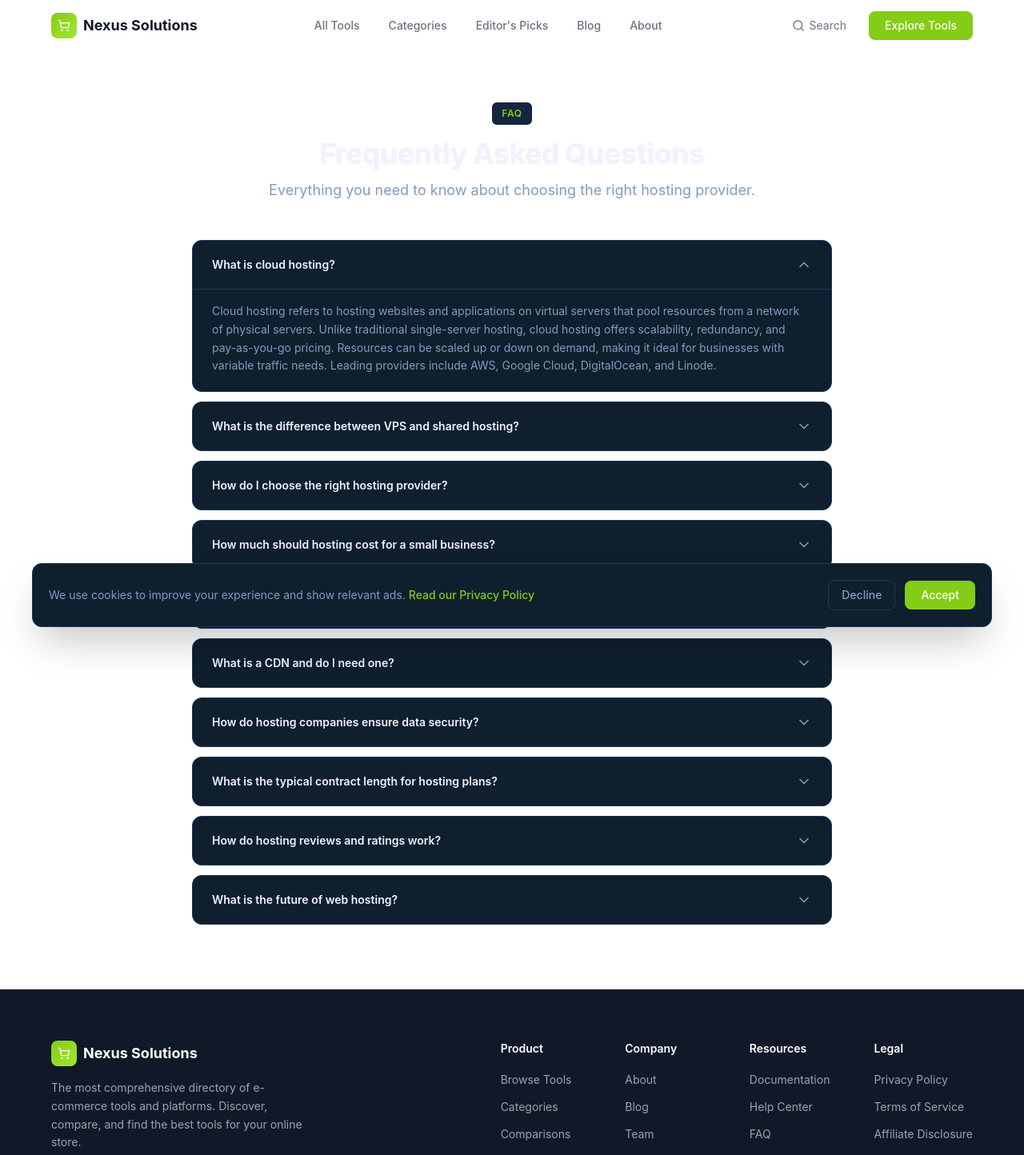
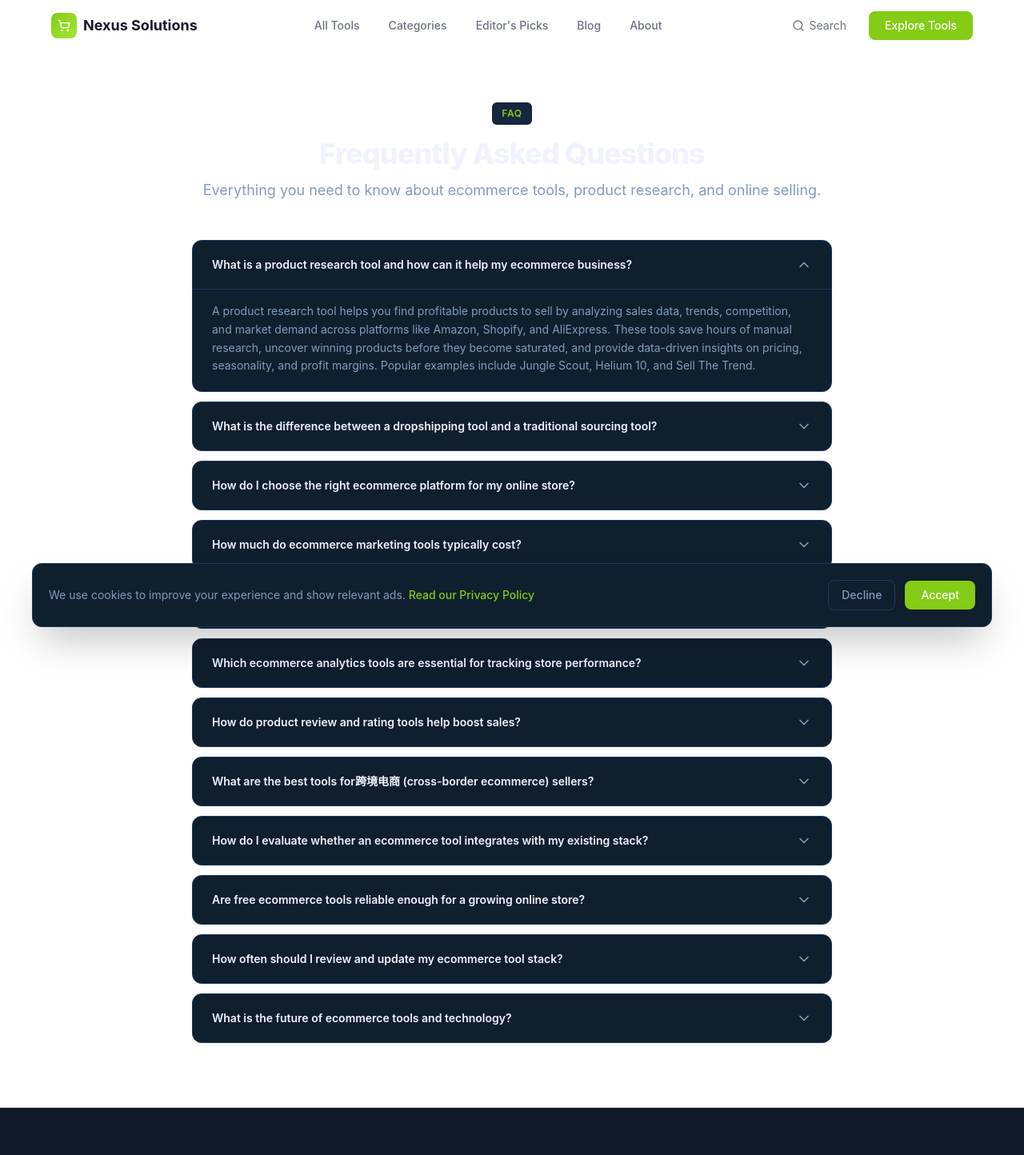
Before and after one commit to edi-picks-network/storepicks-hub, a Next.js app: page /faq in a window 1280 px wide. Shown: the top 1444 px of the page at 80% size. Built offline with nearby package versions, Linux system fonts and the light colour scheme.

Commit message:
chore: update FAQ/content per Kimi audit report

```diff
--- a/app/faq/page.tsx
+++ b/app/faq/page.tsx
@@ -9,82 +9,98 @@ const FAQ_SCHEMA = {
   mainEntity: [
     {
       "@type": "Question",
-      name: "What is cloud hosting?",
+      name: "What is a product research tool and how can it help my ecommerce business?",
       acceptedAnswer: {
         "@type": "Answer",
-        text: "Cloud hosting refers to hosting websites and applications on virtual servers that pool resources from a network of physical servers. Unlike traditional single-server hosting, cloud hosting offers scalability, redundancy, and pay-as-you-go pricing. Resources can be scaled up or down on demand, making it ideal for businesses with variable traffic needs. Leading providers include AWS, Google Cloud, DigitalOcean, and Linode.",
+        text: "A product research tool helps you find profitable products to sell by analyzing sales data, trends, competition, and market demand across platforms like Amazon, Shopify, and AliExpress. These tools save hours of manual research, uncover winning products before they become saturated, and provide data-driven insights on pricing, seasonality, and profit margins. Popular examples include Jungle Scout, Helium 10, and Sell The Trend.",
       },
     },
     {
       "@type": "Question",
-      name: "What is the difference between VPS and shared hosting?",
+      name: "What is the difference between a dropshipping tool and a traditional sourcing tool?",
       acceptedAnswer: {
         "@type": "Answer",
-        text: "Shared hosting means your website shares server resources with many other websites on the same physical machine. It's cheap but offers limited performance and security isolation. VPS (Virtual Private Server) hosting partitions a physical server into multiple virtual servers, each with dedicated CPU, RAM, and storage. VPS provides better performance, root access, and isolation — suitable for growing sites that outgrow shared hosting.",
+        text: "Dropshipping tools like Oberlo, Spocket, and DSers connect you directly with suppliers who ship products to your customers — you don't hold inventory. Traditional sourcing tools help you find manufacturers or wholesalers for bulk ordering and storing products yourself. Dropshipping lowers upfront costs and risk but reduces profit margins, while bulk sourcing gives you better per-unit pricing and quality control but requires inventory management and higher capital.",
       },
     },
     {
       "@type": "Question",
-      name: "How do I choose the right hosting provider?",
+      name: "How do I choose the right ecommerce platform for my online store?",
       acceptedAnswer: {
         "@type": "Answer",
-        text: 'Key factors include: (1) Performance — fast load times and reliable uptime. (2) Features — product management, payment processing, shipping integration. (3) Scalability — can your store grow without switching platforms? (4) Pricing — watch for transaction fees and hidden costs. (5) Integrations — does it connect with your existing tools? (6) Support — 24/7 customer service. Compare providers on Nexus Solutions to find your best match.',
+        text: "Key factors include: (1) Product type — digital products, physical goods, or services. (2) Budget — monthly fees, transaction fees, and add-on costs. (3) Features — inventory management, payment gateways, shipping integrations. (4) Scalability — can the platform grow with your business? (5) Marketing tools — SEO, email, social media integrations. Top platforms include Shopify for ease of use, WooCommerce for flexibility, and BigCommerce for built-in features. Compare them on StorePicks to find your best fit.",
       },
     },
     {
       "@type": "Question",
-      name: "How much should hosting cost for a small business?",
+      name: "How much do ecommerce marketing tools typically cost?",
       acceptedAnswer: {
         "@type": "Answer",
-        text: "Small business hosting typically ranges from $5–$50/month for shared/VPS plans. Shared hosting plans start around $3–$10/month, while managed VPS starts at $15–$30/month. For e-commerce sites requiring PCI compliance and higher performance, expect to spend $30–$200/month. Enterprise-grade dedicated servers or cloud instances can range from $100–$1,000+/month depending on configuration.",
+        text: "Marketing tool pricing varies widely: email marketing tools like Mailchimp start at $13/month, social media schedulers like Buffer at $6/month, SEO tools like Ahrefs at $99/month, and all-in-one marketing platforms at $50–$300/month. Many offer free tiers for small stores. For a complete stack, small stores typically spend $100–$400/month on marketing tools. Always check for startup discounts and annual billing savings.",
       },
     },
     {
       "@type": "Question",
-      name: "What's the difference between managed and unmanaged hosting?",
+      name: "What's the difference between an all-in-one ecommerce tool and specialized tools?",
       acceptedAnswer: {
         "@type": "Answer",
-        text: "Managed hosting means the provider handles server administration — security patches, OS updates, monitoring, backups, and technical support. You focus on your application. Unmanaged hosting gives you full root access but requires you to handle all server maintenance, security hardening, and troubleshooting. Managed hosting costs more (typically 2–3x) but saves time and reduces technical risk. Unmanaged is suitable if you have DevOps expertise.",
+        text: "All-in-one platforms like Zoho or SalesForce combine product management, marketing, analytics, and customer support in one system — offering convenience and unified data but often at a higher price with less depth per feature. Specialized tools (dedicated email platforms, standalone SEO tools, niche product research apps) excel at their specific function and are usually more affordable individually. Most growing stores start with specialized tools and consolidate as their team and budget expand.",
       },
     },
     {
       "@type": "Question",
-      name: "What is a CDN and do I need one?",
+      name: "Which ecommerce analytics tools are essential for tracking store performance?",
       acceptedAnswer: {
         "@type": "Answer",
-        text: "A CDN (Content Delivery Network) is a distributed network of servers that cache and deliver your website content from locations closer to your visitors. CDNs improve load times, reduce server load, and provide DDoS protection. Most growing websites benefit from a CDN — especially those with global audiences, media-heavy content, or e-commerce stores. Many hosting providers include basic CDN support or integrate with Cloudflare.",
+        text: "Essential analytics tools include: Google Analytics (free — tracks traffic and conversions), your platform's native analytics (Shopify Analytics, WooCommerce Analytics), heatmap tools like Hotjar (understand user behavior), and dedicated ecommerce analytics tools like Triple Whale or Gorgias. For product-level insights, tools like Keepa or CamelCamelCamel track historical pricing and demand. Good analytics reveal your best-selling products, customer acquisition channels, and abandonment points in your sales funnel.",
       },
     },
     {
       "@type": "Question",
-      name: "How do hosting companies ensure data security?",
+      name: "How do product review and rating tools help boost sales?",
       acceptedAnswer: {
         "@type": "Answer",
-        text: "Reputable hosting providers implement encryption at rest and in transit, SOC 2 Type II audits, ISO 27001 certification, GDPR compliance, regular penetration testing, multi-factor authentication, DDoS protection, firewalls, and automated backup systems. Always verify a provider's security posture before committing, especially if handling sensitive customer data.",
+        text: "Review tools like Yotpo, Judge.me, and Loox help you collect, display, and manage customer reviews and ratings. They improve social proof, increase conversion rates (products with reviews convert 58%+ better), boost SEO with user-generated content, and provide feedback for product improvement. Key features include photo/video reviews, review request automation, Google Shopping integration, and moderation tools. Most offer free tiers for stores with under 50 orders per month.",
       },
     },
     {
       "@type": "Question",
-      name: "What is the typical contract length for hosting plans?",
+      name: "What are the best tools for跨境电商 (cross-border ecommerce) sellers?",
       acceptedAnswer: {
         "@type": "Answer",
-        text: "Most hosting providers offer monthly, annual, and multi-year (2–3 year) billing cycles. Monthly billing offers maximum flexibility but higher rates. Annual billing typically saves 15–30%. Multi-year plans offer the deepest discounts (up to 50% off) but lock you in. Month-to-month plans are ideal for testing a provider, while annual plans suit stable, long-term projects. Most providers offer a 30-day money-back guarantee regardless of billing cycle.",
+        text: "Cross-border ecommerce sellers benefit from: product research tools like Zonbase and JS for international markets, translation tools like DeepL or Weglot for store localization, currency conversion tools, international shipping solutions like ShipStation or Easyship, and compliance tools that handle VAT/tax regulations across different countries. Payment processors like Payoneer and WorldFirst are also essential for receiving payments from global marketplaces.",
       },
     },
     {
       "@type": "Question",
-      name: "How do hosting reviews and ratings work?",
+      name: "How do I evaluate whether an ecommerce tool integrates with my existing stack?",
       acceptedAnswer: {
         "@type": "Answer",
-        text: 'Nexus Solutions reviews are collected from verified customers on platforms like G2, Trustpilot, and specialized review sites. Users rate providers on criteria like features, ease of use, support quality, value for money, and reliability. Always read recent reviews and look for patterns rather than outliers. Nexus Solutions synthesizes reviews across multiple platforms to give you a balanced view of each provider',
+        text: "Check the tool's integration directory or marketplace — most popular tools have native integrations with Shopify, WooCommerce, BigCommerce, and Magento. Look for: API availability (REST/GraphQL) for custom connections, Zapier or Make (Integromat) support for no-code automation, webhooks for real-time data sync, and pre-built connectors for common platforms. Always test integrations with a free trial before committing to a paid plan. StorePicks lists integration details for every tool in our directory.",
       },
     },
     {
       "@type": "Question",
-      name: "What is the future of web hosting?",
+      name: "Are free ecommerce tools reliable enough for a growing online store?",
       acceptedAnswer: {
         "@type": "Answer",
-        text: "The hosting industry is being transformed by edge computing, serverless architectures, AI-powered management tools, green hosting initiatives, and containerization (Kubernetes/Docker). Cloud hosting continues to grow as businesses move away from physical servers. Managed hosting is also evolving with AI-driven performance optimization and automated scaling. The global cloud hosting market is projected to exceed $200 billion by 2030.",
+        text: "Many free tools are excellent for starting out — Google Analytics, Mailchimp's free tier (up to 500 contacts), Canva for design, and your ecommerce platform's built-in features cover basic needs. However, free tiers come with limitations: capped features, lower usage limits, branded output, and minimal support. As your store grows, upgrading to paid versions unlocks automation, detailed analytics, and priority support. A hybrid approach — free core tools with paid specialized tools — works well for most small to mid-sized stores.",
+      },
+    },
+    {
+      "@type": "Question",
+      name: "How often should I review and update my ecommerce tool stack?",
+      acceptedAnswer: {
+        "@type": "Answer",
+        text: "Review your tool stack every 3–6 months. Signs it's time to audit: overlapping features (paying for duplicate functionality), unused tools still on your bill, performance bottlenecks from poor integrations, or missing capabilities that hurt conversion rates. Quarterly reviews help you eliminate redundant subscriptions, upgrade plans as your order volume grows, and discover newer tools that offer better value. Set calendar reminders and check StorePicks for the latest tool comparisons before making changes.",
+      },
+    },
+    {
+      "@type": "Question",
+      name: "What is the future of ecommerce tools and technology?",
+      acceptedAnswer: {
+        "@type": "Answer",
+        text: "The ecommerce tool landscape is evolving rapidly with AI-powered product recommendations, automated ad optimization, computer vision for visual search, AR/VR try-on experiences, headless commerce architectures, and AI-driven customer service chatbots. Personalization engines are becoming smarter, predictive analytics help forecast inventory needs, and no-code tools empower non-technical store owners. The global ecommerce software market is projected to grow past $16 billion by 2030, driven by these innovations.",
       },
     },
   ],
@@ -118,7 +134,7 @@ export default function FAQPage() {
             Frequently Asked Questions
           </h1>
           <p className="text-[#839BBE] text-lg">
-            Everything you need to know about choosing the right hosting provider.
+            Everything you need to know about ecommerce tools, product research, and online selling.
           </p>
         </div>
 
```
Also changed, not shown: 1 other file (tests, documents, lock files or other folders).
